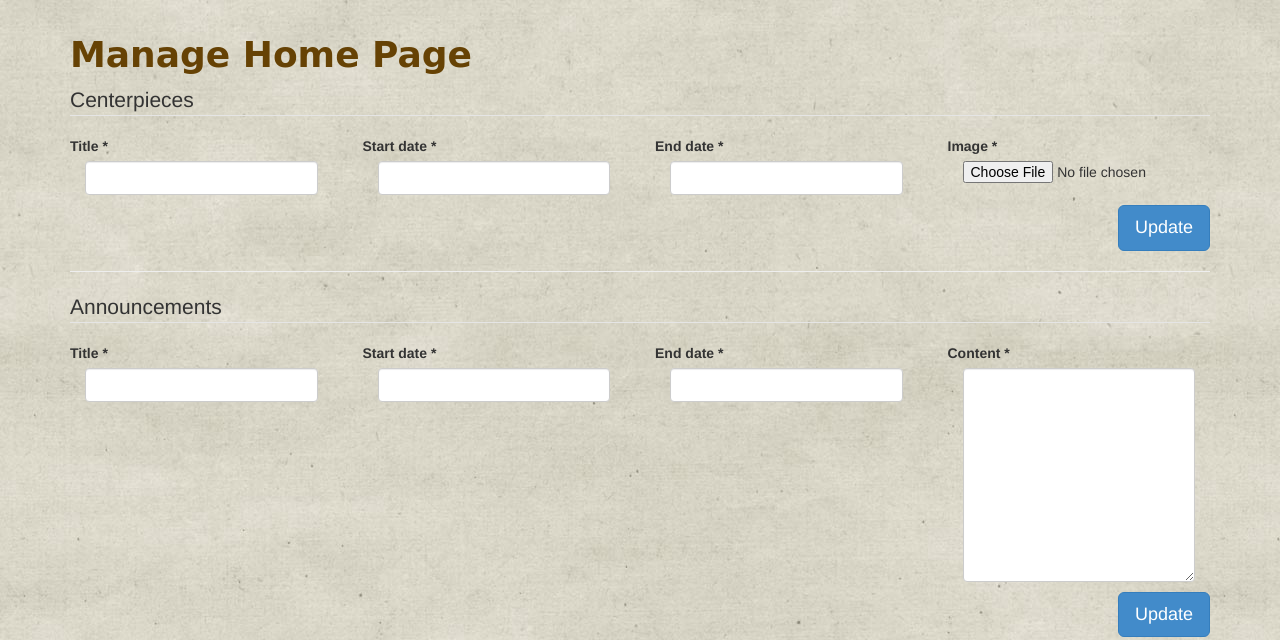
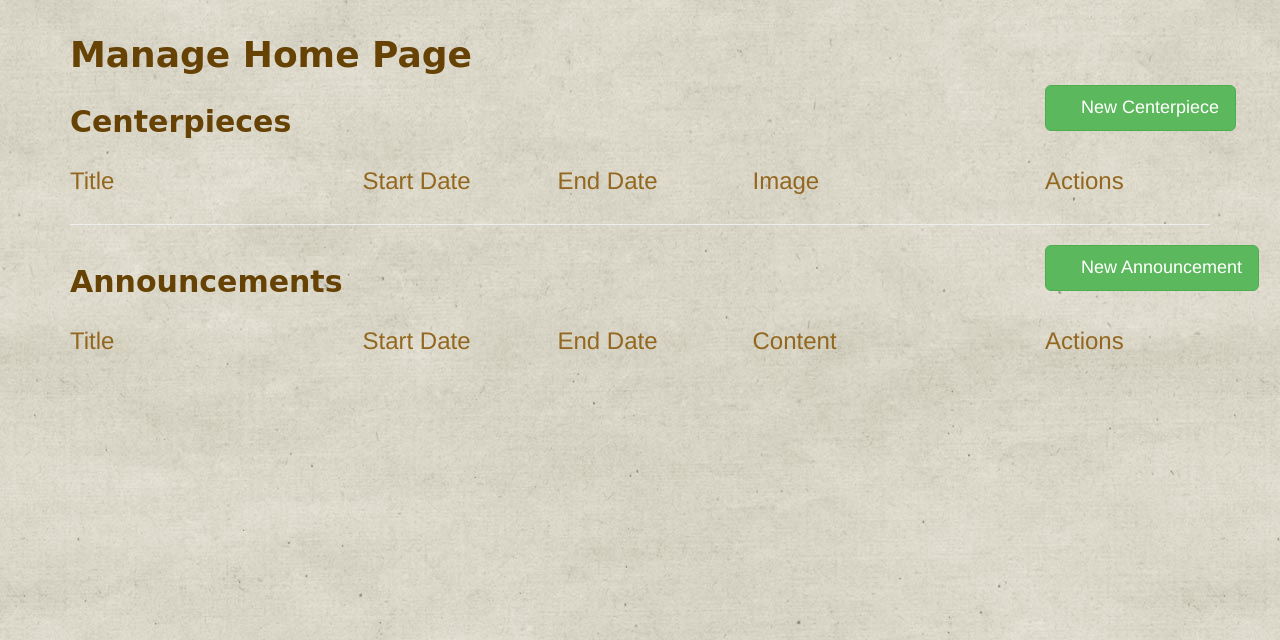
Before and after one commit to jmbarne3/edfarm, a Django app: a page that uses backend/templates/manager-base.html in a window 1280 px wide. Shown: the part 160-800 px from the top of the page. Run offline with Django 3.2, Linux system fonts and the light colour scheme; the visitor is signed in with stand-in values (Sample User, id 1); data that the repository does not hold is empty; some libraries are stand-ins or nearby versions; some web fonts are replaced.

Commit message:
Added admin screens for home page items

```diff
--- a/backend/forms.py
+++ b/backend/forms.py
@@ -1,14 +1,31 @@
 from django import forms
+from django.forms import ModelForm
 from django.contrib.admin import widgets
 
-class CenterpieceForm(forms.Form):
-	title = forms.CharField(max_length=255)
-	start_date = forms.DateField(widget=widgets.AdminDateWidget())
-	end_date = forms.DateField(widget=widgets.AdminDateWidget())
-	image = forms.ImageField()
+from core.models import *
 
-class AnnouncementForm(forms.Form):
-	title = forms.CharField(max_length=255)
-	start_date = forms.DateField(widget=widgets.AdminDateWidget())
-	end_date = forms.DateField(widget=widgets.AdminDateWidget())
-	content = forms.CharField(widget=forms.Textarea)
+from django.forms.models import modelformset_factory
+
+class CenterpieceForm(forms.ModelForm):
+	class Meta:
+		model = Centerpiece
+		exclude = ['id', 'slug']
+
+	def save(self, *args, **kwargs):
+		centerpiece = super(CenterpieceForm, self).save(*args, commit=False **kwargs)
+		centerpiece.slug = centerpiece.generate_slug()
+		centerpiece.save()
+
+CenterpieceFormSet = modelformset_factory(Centerpiece, form=CenterpieceForm, extra=1)
+
+class AnnouncementForm(forms.ModelForm):
+	class Meta:
+		model = Announcement
+		exclude = ['id', 'slug']
+
+	def save(self, *args, **kwargs):
+		announcement = super(AnnouncementForm, self).save(*args, commit=False, **kwargs)
+		announcement.slug = announcement.generate_slug()
+		announcement.save()
+
+AnnouncementFormSet = modelformset_factory(Announcement, form=AnnouncementForm, extra=1)
--- a/backend/templates/manager-base.html
+++ b/backend/templates/manager-base.html
@@ -26,7 +26,7 @@
               <li class="dropdown">
                 <a href="#" class="dropdown-toggle" data-toggle="dropdown" role="button" aria-expanded="false">Manage Content <span class="caret"></span></a>
                 <ul class="dropdown-menu" role="menu">
-                  <li><a href="{% url 'manager-home-page-update' %}">Home Screen</a></li>
+                  <li><a href="{% url 'manager-home-page' %}">Home Screen</a></li>
                   <li><a href="#">Recipies</a></li>
                 </ul>
               </li>
--- a/backend/templates/manager-home-page-update.html
+++ /dev/null
@@ -1,34 +0,0 @@
-{% extends 'manager-base.html' %}
-{% block title %} - Manager{% endblock %}
-{% block content %}
-	<h1>Manage Home Page</h1>
-	<div class="row">
-		<div class="col-md-12">
-			<form class="clearfix" action="update-centerpiece" method="post">
-				{% csrf_token %}
-				<legend>Centerpieces</legend>
-				<div class="row">
-				{% for field in centerpiece_form %}
-					<div class="col-md-3">
-						{% include 'form-control-group.html' %}
-					</div>
-				{% endfor %}
-				</div>
-				<input class="btn btn-lg btn-primary pull-right" type="submit" value="Update" />
-			</form>
-			<hr />
-			<form class="clearfix" action="update-announcement" method="post">
-				{% csrf_token %}
-				<legend>Announcements</legend>
-				<div class="row">
-				{% for field in announcement_form %}
-					<div class="col-md-3">
-						{% include 'form-control-group.html' %}
-					</div>
-				{% endfor %}
-				</div>
-				<input class="btn btn-lg btn-primary pull-right" type="submit" value="Update" />
-			</form>
-		</div>
-	</div>
-{% endblock %}
--- /dev/null
+++ b/backend/templates/manager-home-page-view.html
@@ -0,0 +1,110 @@
+{% extends 'manager-base.html' %}
+{% block title %} - Manager{% endblock %}
+{% block content %}
+	<h1>Manage Home Page</h1>
+	<div class="row">
+		<div class="col-md-12">
+			<div class="row">
+				<div class="col-md-10">
+					<h2>Centerpieces</h2>
+				</div>
+				<div class="col-md-2">
+					<a href="{% url 'manager-centerpiece-create' %}"
+						class="btn btn-success btn-lg">
+						<span class="fa fa-plus"></span> New Centerpiece
+					</a>
+				</div>
+			</div>
+			<div class="row">
+				<div class="col-md-3">
+					<h3>Title</h3>
+				</div>
+				<div class="col-md-2">
+					<h3>Start Date</h3>
+				</div>
+				<div class="col-md-2">
+					<h3>End Date</h3>
+				</div>
+				<div class="col-md-3">
+					<h3>Image</h3>
+				</div>
+				<div class="col-md-2">
+					<h3>Actions</h3>
+				</div>
+			</div>
+			{% for centerpiece in centerpieces %}
+			<div class="row">
+				<div class="col-md-3">
+					<label>{{ centerpiece.title }}</label>
+				</div>
+				<div class="col-md-2">
+					<p>{{ centerpiece.start_date|date:"m-d-Y" }}</p>
+				</div>
+				<div class="col-md-2">
+					<p>{{ centerpiece.end_date|date:"m-d-Y" }}</p>
+				</div>
+				<div class="col-md-3">
+					<img class="img-responsive" src="{{ centerpiece.image.url }}" />
+				</div>
+				<div class="col-md-2">
+					<a href="{% url 'manager-centerpiece-update' pk=centerpiece.id %}"
+						class="btn btn-warning">
+						<span class="fa fa-pencil"></span> Edit
+					</a>
+				</div>
+			</div>
+			{% endfor %}
+			<hr />
+			<div class="row">
+				<div class="col-md-10">
+					<h2>Announcements</h2>
+				</div>
+				<div class="col-md-2">
+					<a href="{% url 'manager-announcement-create' %}"
+						class="btn btn-success btn-lg">
+						<span class="fa fa-plus"></span> New Announcement
+					</a>
+				</div>
+			</div>
+			<div class="row">
+				<div class="col-md-3">
+					<h3>Title</h3>
+				</div>
+				<div class="col-md-2">
+					<h3>Start Date</h3>
+				</div>
+				<div class="col-md-2">
+					<h3>End Date</h3>
+				</div>
+				<div class="col-md-3">
+					<h3>Content</h3>
+				</div>
+				<div class="col-md-2">
+					<h3>Actions</h3>
+				</div>
+			</div>
+			{% for announcement in announcements %}
+			<div class="row">
+				<div class="col-md-3">
+					<label>{{ announcement.title }}</label>
+				</div>
+				<div class="col-md-2">
+					<label>{{ announcement.start_date|date:"m-d-Y" }}</label>
+				</div>
+				<div class="col-md-2">
+					<label>{{ announcement.end_date|date:"m-d-Y" }}</label>
+				</div>
+				<div class="col-md-3">
+					<label>{{ announcement.content }}</label>
+				</div>
+				<div class="col-md-2">
+					<a href="{% url 'manager-announcement-update' pk=announcement.id %}"
+						class="btn btn-warning">
+						<span class="fa fa-pencil"></span> Edit
+					</a>
+				</div>
+			</div>
+			{% endfor %}
+		</div>
+	</div>
+{% endblock %}
--- a/backend/urls.py
+++ b/backend/urls.py
@@ -5,5 +5,9 @@ from .views import *
 
 urlpatterns = patterns('',
 	url(r'^$', login_required(ManagerHomeView.as_view()), name='manager-dashboard'),
-	url(r'^home-page/$', login_required(HomePageUpdate.as_view()), name='manager-home-page-update'),
+	url(r'^home-page/$', login_required(HomePageUpdate.as_view()), name='manager-home-page'),
+	url(r'^home-page/centerpieces/create/$', login_required(CenterpieceCreateView.as_view()), name="manager-centerpiece-create"),
+	url(r'^home-page/centerpieces/update/(?P<pk>[0-9])/$', login_required(CenterpieceUpdateView.as_view()), name="manager-centerpiece-update"),
+	url(r'^home-page/announcements/create/$', login_required(AnnouncementCreateView.as_view()), name="manager-announcement-create"),
+	url(r'^home-page/announcements/update/(?P<pk>[0-9])/$',login_required(AnnouncementUpdateView.as_view()), name="manager-announcement-update")
 )
--- a/backend/views.py
+++ b/backend/views.py
@@ -1,4 +1,6 @@
 from django.shortcuts import render
+from django.core.urlresolvers import reverse_lazy
+from datetime import date
 
 from core.models import *
 from retail.models import *
@@ -6,32 +8,43 @@ from retail.models import *
 from .forms import *
 
 from django.views.generic.base import TemplateView, View
-from django.views.generic.edit import FormView
+from django.views.generic.edit import FormView, UpdateView, CreateView
+
+from django.forms.models import modelformset_factory
 
 # Create your views here.
 class ManagerHomeView(TemplateView):
 	template_name = 'manager-home-view.html'
 
-class HomePageUpdate(View):
+class HomePageUpdate(TemplateView):
+	template_name = 'manager-home-page-view.html'
 
-	def get(self, request):
-		centerpiece_form = CenterpieceForm(prefix='centerpiece_form')
-		announcement_form = AnnouncementForm(prefix='announcement_form')
+	def get_context_data(self, **kwargs):
+		context = super(HomePageUpdate, self).get_context_data(**kwargs)
+		context['centerpieces'] = Centerpiece.objects.filter(end_date__gt=date.today())
+		context['announcements'] = Announcement.objects.filter(end_date__gt=date.today())
+		return context
 
-		context = {
-			'centerpiece_form' : centerpiece_form,
-			'announcement_form' : announcement_form,
-		}
+class CenterpieceCreateView(CreateView):
+	model = Centerpiece
+	success_url = reverse_lazy('manager-home-page')
+	template_name = 'manager-centerpiece-create-view.html'
+	fields = ['title', 'start_date', 'end_date', 'image']
 
-		return render(request, 'manager-home-page-update.html', context)
+class CenterpieceUpdateView(UpdateView):
+	model = Centerpiece
+	success_url = reverse_lazy('manager-home-page')
+	template_name = 'manager-centerpiece-update-view.html'
+	fields = ['title', 'start_date', 'end_date', 'image']
 
-	def post(self, request):
-		centerpiece_form = CenterpieceForm(prefix='centerpiece_form')
-		announcement_form = AnnouncementForm(prefix='announcement_form')
+class AnnouncementCreateView(CreateView):
+	model = Announcement
+	success_url = reverse_lazy('manager-home-page')
+	template_name = 'manager-announcement-create-view.html'
+	fields = ['title', 'start_date', 'end_date', 'content']
 
-		context = {
-			'centerpiece_form' : centerpiece_form,
-			'announcement_form' : announcement_form,
-		}
-
-		return render(request, 'manager-home-page-update.html', context)
+class AnnouncementUpdateView(UpdateView):
+	model = Announcement
+	success_url = reverse_lazy('manager-home-page')
+	template_name = 'manager-announcement-update-view.html'
+	fields = ['title', 'start_date', 'end_date', 'content']
```
Also changed, not shown: backend/templates/manager-announcement-create-view.html (added, +17 -0 lines), backend/templates/manager-announcement-update-view.html (added, +17 -0 lines), backend/templates/manager-centerpiece-create-view.html (added, +17 -0 lines), backend/templates/manager-centerpiece-update-view.html (added, +17 -0 lines), core/models.py (+11 -0 lines).
